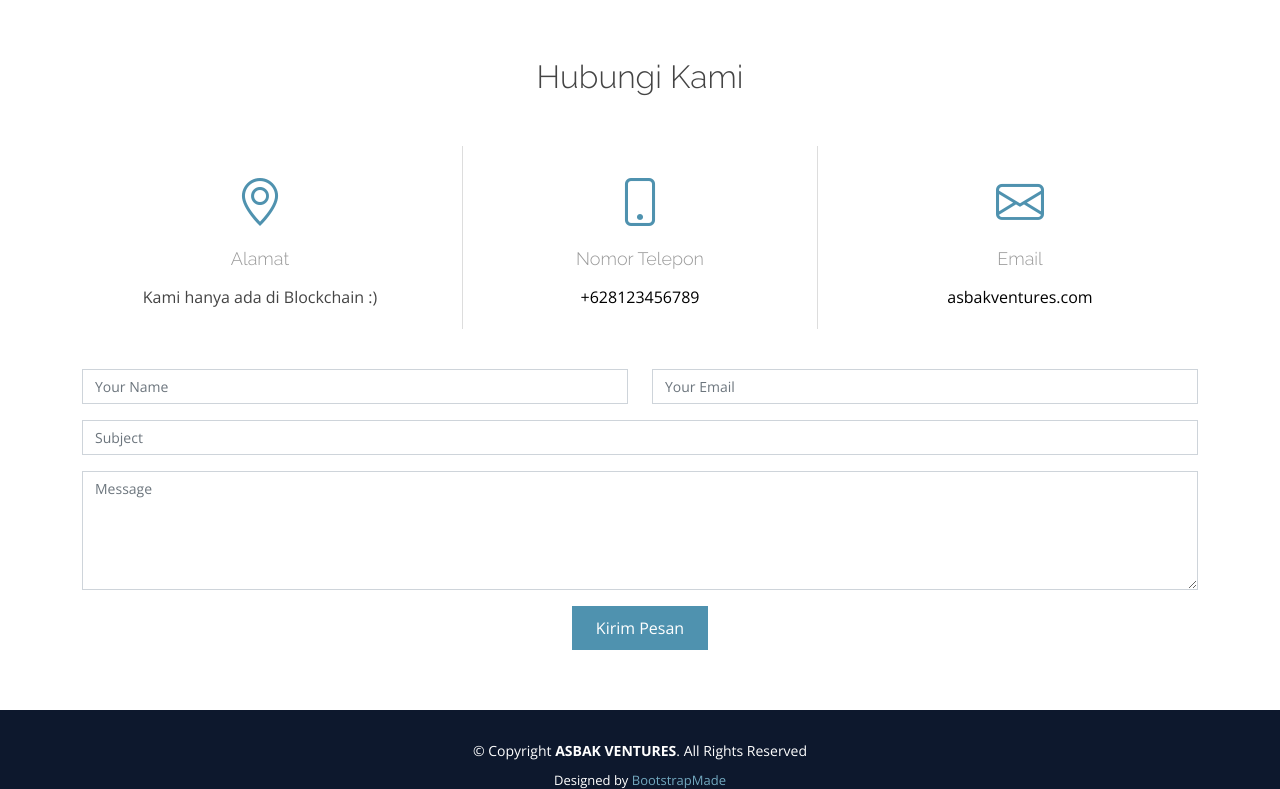
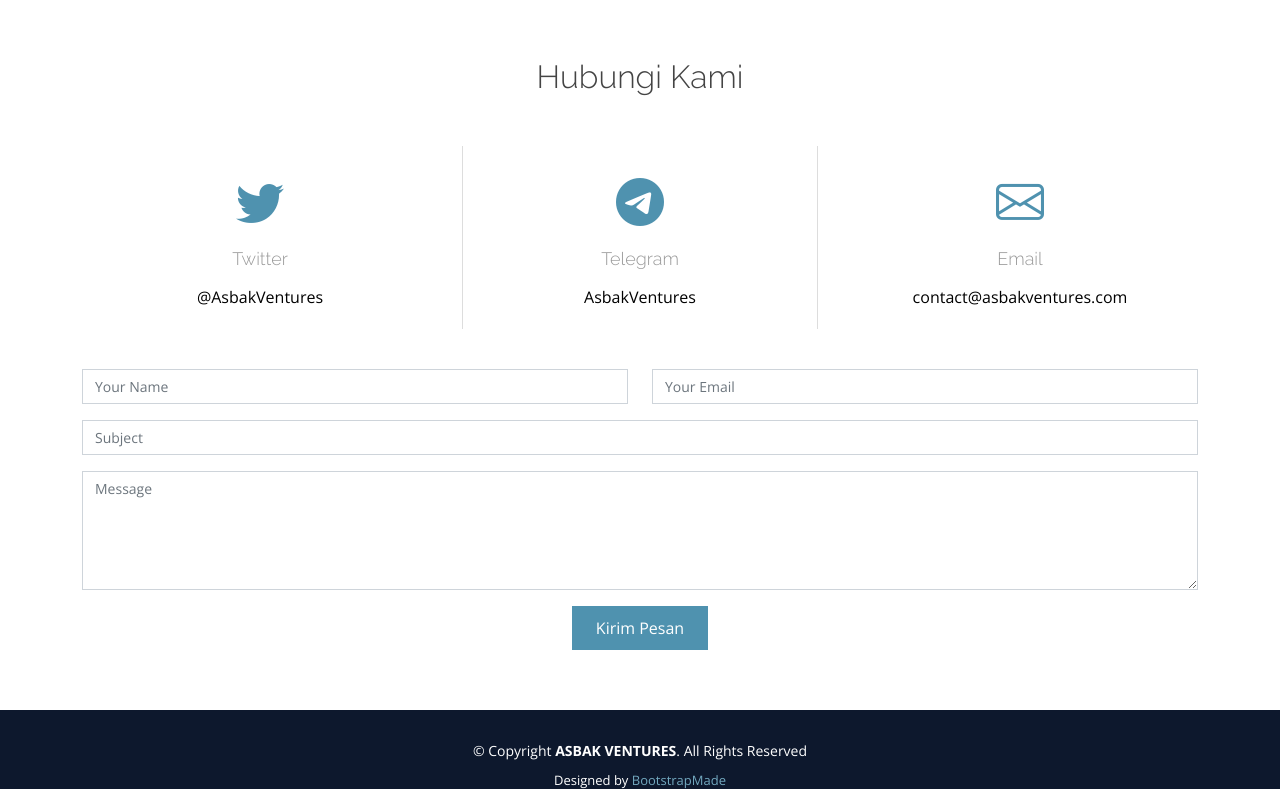
Before and after one commit to asbaktemporary/new, a plain HTML site: page index.html in a window 1280 px wide. Shown: the part 802-1591 px from the top of the page. Drawn offline with nearby package versions, Linux system fonts and the light colour scheme.

Commit message:
Update index.html

```diff
--- a/index.html
+++ b/index.html
@@ -38,7 +38,7 @@
     <div class="container-fluid d-flex justify-content-between align-items-center">
 
       <div class="logo">
-        <h1 class="text-light"><a href="index.html"><span>ASBAK VENTURES</span></a></h1>
+       <!-- <h1 class="text-light"><a href="index.html"><span>ASBAK VENTURES</span></a></h1>-->
         <!-- Uncomment below if you prefer to use an image logo -->
         <a href="index.html"><img src="assets/img/IMG_20211129_093659_088.png" alt="" class="img-fluid"></a>
       </div>
@@ -54,7 +54,10 @@
   <section id="hero">
     <div class="hero-container">
       <h1>ASBAK VENTURES</h1>
+      <h3>"konco seneng melu seneng, konco susah tambah sueneng"</h3>
+
       <h2>Terima kasih atas kunjungan Anda. Untuk saat ini website masih dalam pengembangan</h2>
+
       <div class="countdown" data-count="2023/12/3" data-template="%w weeks %d days <br> %h:%m:%s"></div>
 
       <form action="forms/notify.php" method="post" role="form" class="php-email-form">
@@ -91,17 +94,17 @@
 
           <div class="col-md-4">
             <div class="contact-address">
-              <i class="bi bi-geo-alt"></i>
-              <h3>Alamat</h3>
-              <address>Kami hanya ada di Blockchain :)</address>
+              <i class="bi bi-twitter"></i>
+              <h3>Twitter</h3>
+              <p><a href="https://twitter.com/AsbakVentures">@AsbakVentures</a></p>
             </div>
           </div>
 
           <div class="col-md-4">
             <div class="contact-phone">
-              <i class="bi bi-phone"></i>
-              <h3>Nomor Telepon</h3>
-              <p><a href="tel:+62">+628123456789</a></p>
+              <i class="bi bi-telegram"></i>
+              <h3>Telegram</h3>
+              <p><a href="https://t.co/lo0C5SlUOj">AsbakVentures</a></p>
             </div>
           </div>
 
@@ -109,7 +112,7 @@
             <div class="contact-email">
               <i class="bi bi-envelope"></i>
               <h3>Email</h3>
-              <p><a href="mailto:contact@asbakventures.com">asbakventures.com</a></p>
+              <p><a href="mailto:contact@asbakventures.com">contact@asbakventures.com</a></p>
             </div>
           </div>
 
```
